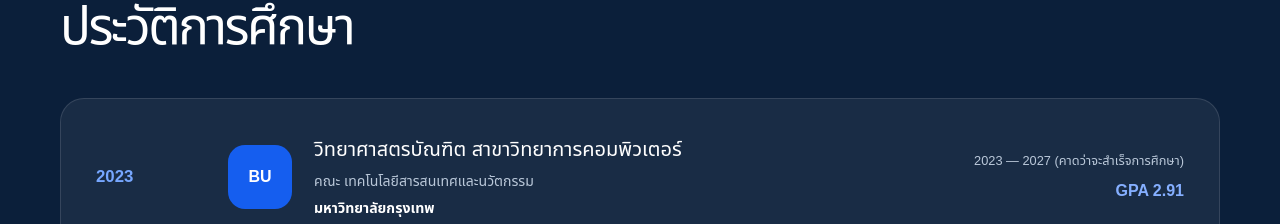
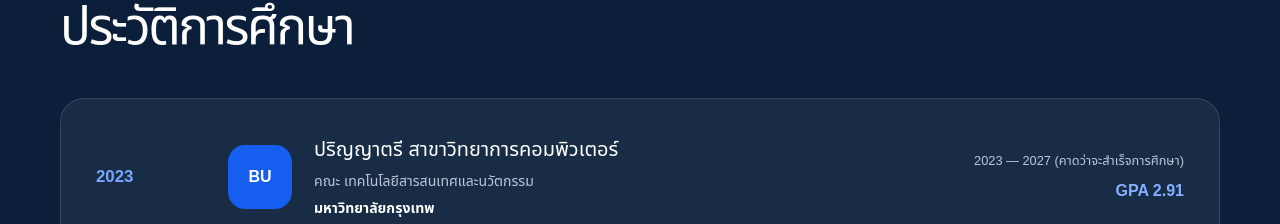
Before and after one commit to AthipOle/athip-portfolio, a Next.js app: page / in a window 1280 px wide. Shown: the part 1632-1856 px from the top of the page. Built offline with nearby package versions, Linux system fonts and the light colour scheme.

Commit message:
Update education title

```diff
--- a/app/page.tsx
+++ b/app/page.tsx
@@ -39,7 +39,7 @@
     ],
     educationLabel: "EDUCATION",
     educationTitle: "ประวัติการศึกษา",
-    degree: "วิทยาศาสตรบัณฑิต สาขาวิทยาการคอมพิวเตอร์",
+    degree: "ปริญญาตรี สาขาวิทยาการคอมพิวเตอร์",
     faculty: "คณะ เทคโนโลยีสารสนเทศและนวัตกรรม",
     university: "มหาวิทยาลัยกรุงเทพ",
     studyYear: "2023 — 2027 (คาดว่าจะสำเร็จการศึกษา)",
```
